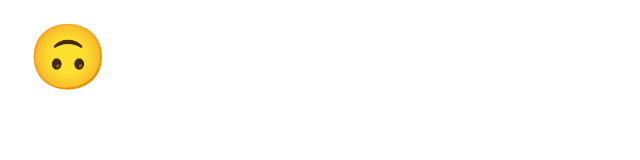
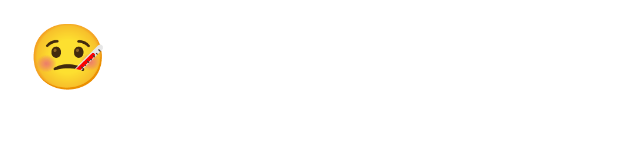
Before and after one commit to ufjf-dcc207/ufjf-dcc207-2026-3-a-atv06-mateussalamargo, a React (Vite) app: page / in a window 1280 px wide. Shown: the top 160 px of the page, without its empty margins (0-640 px from the left). Built offline with nearby package versions, Linux system fonts and the light colour scheme.

Commit message:
Adiciona mapa de estados

```diff
--- a/src/Emoji.tsx
+++ b/src/Emoji.tsx
@@ -1,5 +1,14 @@
+type EmojiKeys = "feliz" | "morto" | "doente";
+
+const EmojiMap = new Map<EmojiKeys, string>([
+    ["feliz", "🙃"],
+    ["morto", "😵"],
+    ["doente", "🤒"],
+]);
+
 export default function Emoji() {
+
     return (
-        <div className="emoji">🙃</div>
+        <div className="emoji">{EmojiMap.get("doente")}</div>
     )
 }
```
